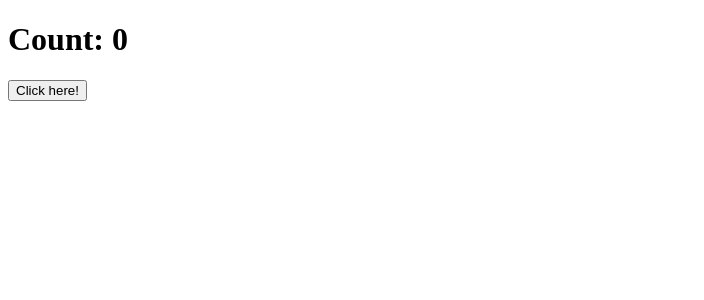
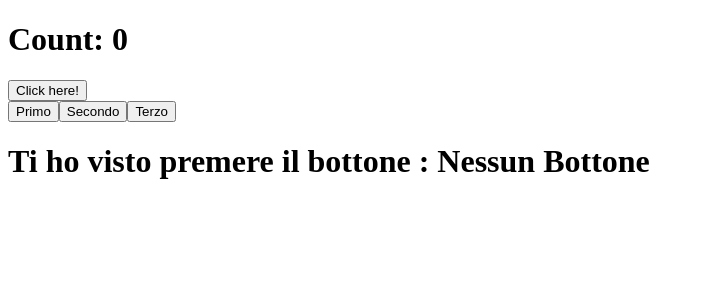
Before and after one commit to Andrea-Rizzo20/react-exercises, a React (Create React App) app: page / in a window 1280 px wide. Shown: the top 300 px of the page, without its empty margins (0-704 px from the left). Built offline with nearby package versions, Linux system fonts and the light colour scheme.

Commit message:
Esercizio/Events-03

```diff
--- a/src/App.js
+++ b/src/App.js
@@ -1,11 +1,13 @@
 import React from "react";
 import { ClickCounter } from "./ClickCounter";
+import { ClickTracker } from "./ClickTracker";
 
 export class App extends React.Component{
     render(){
         return (
             <div>
                 <ClickCounter />
+                <ClickTracker />
             </div>
         )
     }
--- /dev/null
+++ b/src/ClickTracker.js
@@ -0,0 +1,30 @@
+import React from "react";
+
+export class ClickTracker extends React.Component{
+    state ={
+        button : "Nessun Bottone"
+    }
+
+    clickTrackerHandle = (event) =>{
+       this.setState((state) =>{
+           return {
+               button: event.target.name
+           }
+       })
+    }
+
+    render(){
+        return(
+            <div>
+                <button name="Primo" onClick={this.clickTrackerHandle}>Primo</button>
+                <button name="Secondo" onClick={this.clickTrackerHandle}>Secondo</button>
+                <button name="Terzo" onClick={this.clickTrackerHandle}>Terzo</button>
+                <h1>Ti ho visto premere il bottone : {this.state.button}</h1>
+            </div>
+        )
+    }
+}
+
+ClickTracker.defaultProps ={
+    button : "Nessun Bottone"
+}
```
